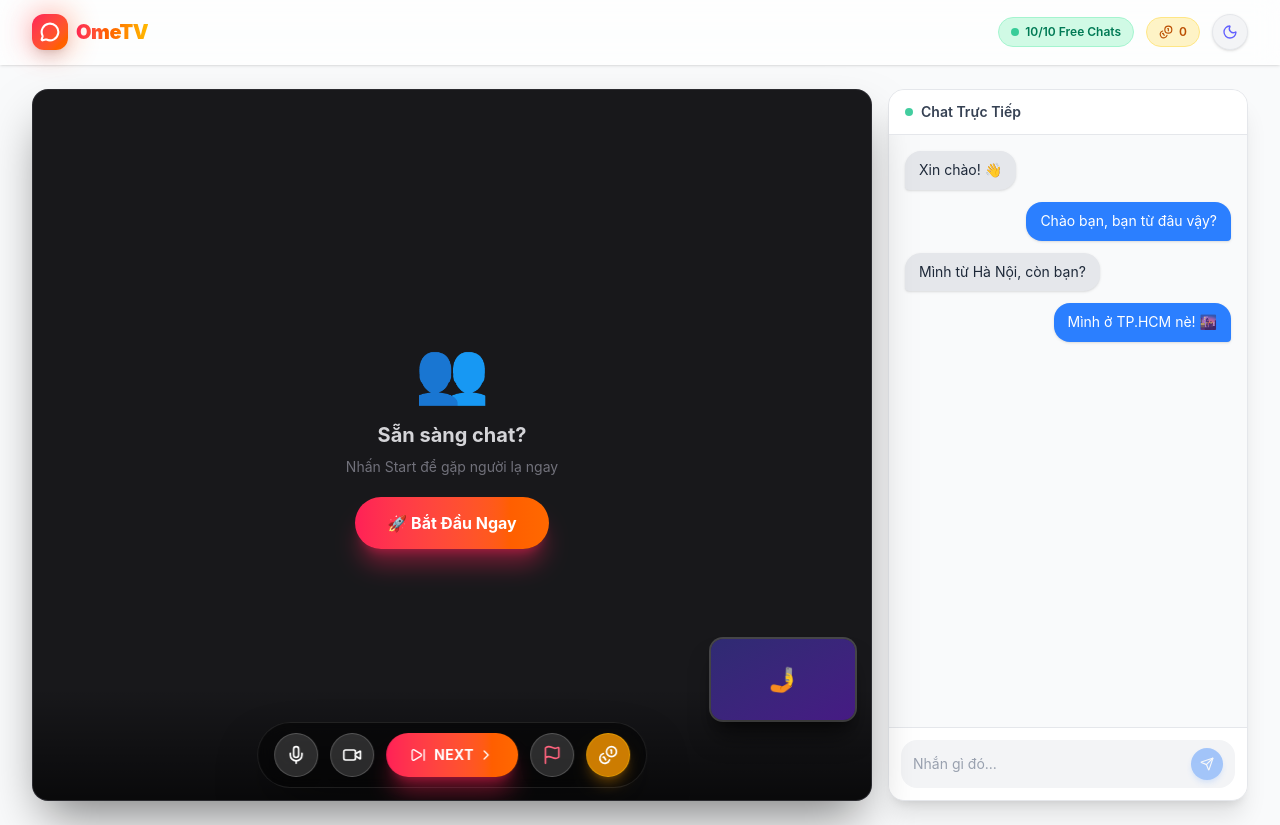
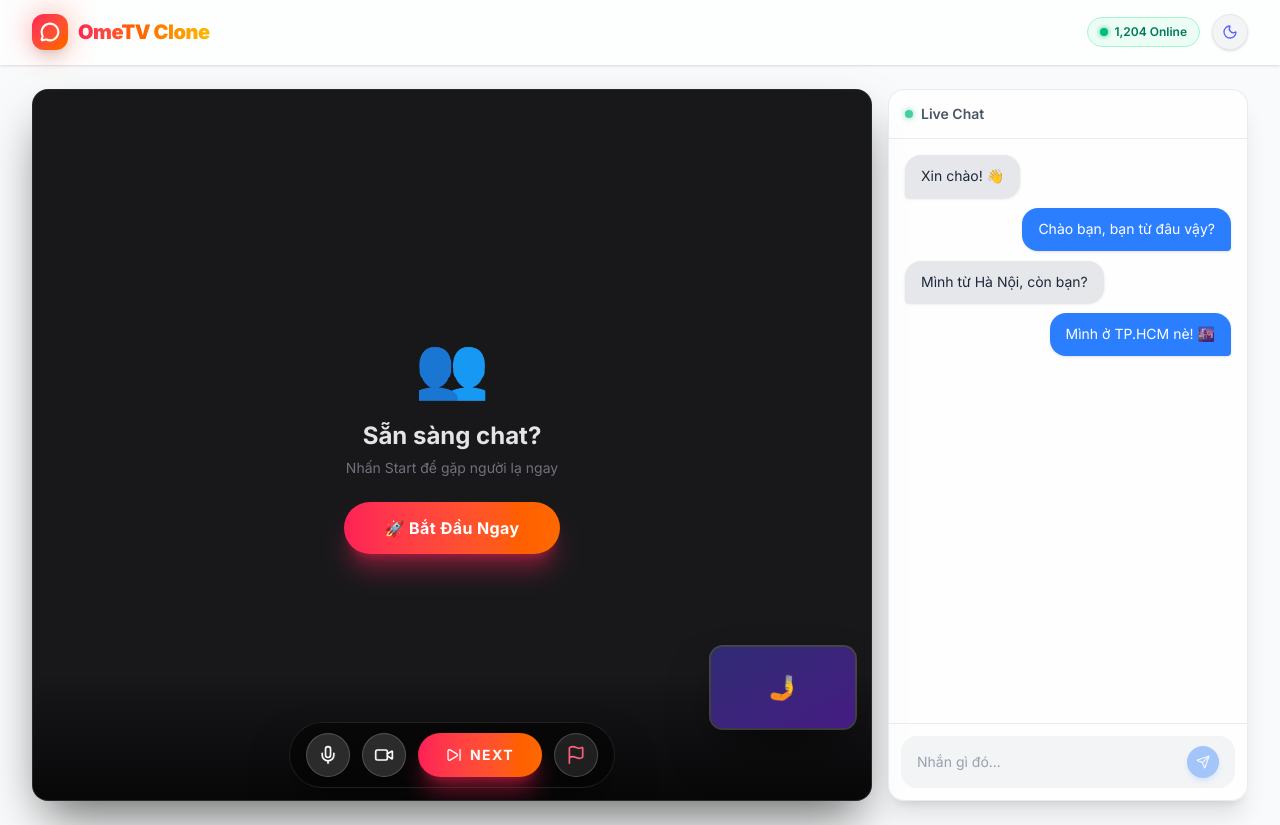
Before and after one commit to thanhdattt2006/mitmit-Live-Chat-Web, a React (Vite) app in the folder frontend/: page /room in a window 1280 px wide. Built offline with nearby package versions, Linux system fonts and the light colour scheme.

Commit message:
refractor: update new Room.jsx, App.jsx code

```diff
--- a/frontend/src/App.jsx
+++ b/frontend/src/App.jsx
@@ -1,16 +1,13 @@
 import { BrowserRouter, Routes, Route, Navigate } from 'react-router-dom';
-import MainLayout from './components/layouts/MainLayout';
 import Room from './pages/Room';
 
 export default function App() {
   return (
     <BrowserRouter>
-      <MainLayout>
-        <Routes>
-          <Route path="/" element={<Navigate to="/room" replace />} />
-          <Route path="/room" element={<Room />} />
-        </Routes>
-      </MainLayout>
+      <Routes>
+        <Route path="/" element={<Navigate to="/room" replace />} />
+        <Route path="/room" element={<Room />} />
+      </Routes>
     </BrowserRouter>
   );
 }
--- a/frontend/src/index.css
+++ b/frontend/src/index.css
@@ -1,5 +1,5 @@
+@import url('https://fonts.googleapis.com/css2?family=Inter:wght@300;400;500;600;700;800;900&display=swap');
 @import "tailwindcss";
-@import url('https://fonts.googleapis.com/css2?family=Inter:wght@300;400;500;600;700;800;900&display=swap');
 
 @layer base {
   *, *::before, *::after {
@@ -20,7 +20,7 @@
 @layer utilities {
   .scrollbar-thin {
     scrollbar-width: thin;
-    scrollbar-color: theme(colors.zinc.600) transparent;
+    scrollbar-color: theme(--color-zinc-600) transparent;
   }
   .scrollbar-thin::-webkit-scrollbar {
     width: 4px;
@@ -29,7 +29,7 @@
     background: transparent;
   }
   .scrollbar-thin::-webkit-scrollbar-thumb {
-    background-color: theme(colors.zinc.600);
+    background-color: rgb(82 82 91);
     border-radius: 9999px;
   }
 }
--- a/frontend/src/pages/Room.jsx
+++ b/frontend/src/pages/Room.jsx
@@ -1,34 +1,41 @@
-import { useRef, useEffect, useState } from 'react';
+import { useState, useEffect, useRef } from 'react';
 import {
-  Mic, MicOff, Video, VideoOff, Flag, Coins,
-  Send, SkipForward, ChevronRight, Loader2
+  Mic, MicOff, Video, VideoOff, Flag, Send, Sun, Moon,
+  SkipForward, Loader2, MessageCircle, Coins,
 } from 'lucide-react';
 import { clsx } from 'clsx';
-import useRoomStore from '../store/useRoomStore';
 
-// ─── Chat Message Bubble ────────────────────────────────────────────────────
-function MessageBubble({ message }) {
+// ─── Mock initial messages ────────────────────────────────────────────────────
+const INITIAL_MESSAGES = [
+  { id: '1', text: 'Xin chào! 👋', isMe: false },
+  { id: '2', text: 'Chào bạn, bạn từ đâu vậy?', isMe: true },
+  { id: '3', text: 'Mình từ Hà Nội, còn bạn?', isMe: false },
+  { id: '4', text: 'Mình ở TP.HCM nè! 🌆', isMe: true },
+];
+
+// ─── Message Bubble ───────────────────────────────────────────────────────────
+function MessageBubble({ msg }) {
   return (
-    <div className={clsx('flex', message.isMe ? 'justify-end' : 'justify-start')}>
+    <div className={clsx('flex', msg.isMe ? 'justify-end' : 'justify-start')}>
       <div
         className={clsx(
-          'max-w-[75%] px-3.5 py-2 rounded-2xl text-sm leading-relaxed shadow-sm',
-          message.isMe
-            ? 'bg-blue-500 text-white rounded-br-sm'
-            : 'bg-gray-200 dark:bg-zinc-800 text-gray-800 dark:text-gray-100 rounded-bl-sm'
+          'max-w-[78%] px-4 py-2.5 text-sm leading-relaxed shadow-sm',
+          msg.isMe
+            ? 'bg-blue-500 text-white rounded-2xl rounded-br-sm'
+            : 'bg-gray-200 dark:bg-zinc-800 text-gray-800 dark:text-gray-100 rounded-2xl rounded-bl-sm'
         )}
       >
-        {message.text}
+        {msg.text}
       </div>
     </div>
   );
 }
 
-// ─── Chat Panel ─────────────────────────────────────────────────────────────
-function ChatPanel() {
-  const { messages, sendMessage } = useRoomStore();
+// ─── Chat Panel ───────────────────────────────────────────────────────────────
+function ChatPanel({ messages, onSend }) {
   const [input, setInput] = useState('');
   const bottomRef = useRef(null);
+  const inputRef = useRef(null);
 
   useEffect(() => {
     bottomRef.current?.scrollIntoView({ behavior: 'smooth' });
@@ -37,8 +44,9 @@ function ChatPanel() {
   const handleSend = () => {
     const trimmed = input.trim();
     if (!trimmed) return;
-    sendMessage(trimmed, true);
+    onSend(trimmed);
     setInput('');
+    inputRef.current?.focus();
   };
 
   const handleKeyDown = (e) => {
@@ -49,33 +57,34 @@ function ChatPanel() {
   };
 
   return (
-    <div className="flex flex-col h-full bg-gray-50 dark:bg-zinc-950 rounded-2xl border border-gray-200 dark:border-zinc-800 shadow-xl overflow-hidden">
+    <div className="flex flex-col h-full bg-white/80 dark:bg-zinc-900/80 backdrop-blur-sm rounded-2xl border border-gray-200/80 dark:border-zinc-700/50 shadow-xl overflow-hidden">
       {/* Chat Header */}
-      <div className="px-4 py-3 border-b border-gray-200 dark:border-zinc-800 bg-white dark:bg-zinc-900/60 backdrop-blur-sm">
-        <h2 className="text-sm font-semibold text-gray-700 dark:text-gray-300 flex items-center gap-2">
-          <span className="w-2 h-2 rounded-full bg-emerald-500 animate-pulse" />
-          Chat Trực Tiếp
+      <div className="px-4 py-3.5 border-b border-gray-200/80 dark:border-zinc-700/50">
+        <h2 className="text-sm font-semibold text-gray-600 dark:text-zinc-400 flex items-center gap-2">
+          <span className="w-2 h-2 rounded-full bg-emerald-500 shadow-[0_0_6px_rgba(16,185,129,0.8)] animate-pulse" />
+          Live Chat
         </h2>
       </div>
 
       {/* Messages */}
-      <div className="flex-1 overflow-y-auto p-4 space-y-3 scrollbar-thin">
+      <div className="flex-1 overflow-y-auto p-4 space-y-2.5 scrollbar-thin">
         {messages.length === 0 ? (
-          <div className="flex flex-col items-center justify-center h-full text-gray-400 dark:text-zinc-600 text-sm gap-2">
-            <span className="text-2xl">💬</span>
-            <span>Chưa có tin nhắn nào</span>
+          <div className="flex flex-col items-center justify-center h-full gap-2 text-gray-400 dark:text-zinc-600">
+            <span className="text-3xl">💬</span>
+            <span className="text-sm">Chưa có tin nhắn</span>
           </div>
         ) : (
-          messages.map((msg) => <MessageBubble key={msg.id} message={msg} />)
+          messages.map((msg) => <MessageBubble key={msg.id} msg={msg} />)
         )}
         <div ref={bottomRef} />
       </div>
 
-      {/* Input Area */}
-      <div className="p-3 border-t border-gray-200 dark:border-zinc-800 bg-white dark:bg-zinc-900/60">
-        <div className="flex items-center gap-2 bg-gray-100 dark:bg-zinc-800 rounded-2xl px-3 py-2">
+      {/* Input */}
+      <div className="p-3 border-t border-gray-200/80 dark:border-zinc-700/50">
+        <div className="flex items-center gap-2 bg-gray-100 dark:bg-zinc-800 rounded-2xl px-4 py-2.5">
           <input
             id="chat-input"
+            ref={inputRef}
             type="text"
             value={input}
             onChange={(e) => setInput(e.target.value)}
@@ -84,11 +93,11 @@ function ChatPanel() {
             className="flex-1 bg-transparent text-sm text-gray-800 dark:text-gray-100 placeholder-gray-400 dark:placeholder-zinc-500 outline-none"
           />
           <button
-            id="send-message-btn"
+            id="send-btn"
             onClick={handleSend}
             disabled={!input.trim()}
+            aria-label="Gửi tin nhắn"
             className="w-8 h-8 flex items-center justify-center rounded-full bg-blue-500 hover:bg-blue-600 disabled:opacity-40 disabled:cursor-not-allowed text-white transition-all duration-200 hover:scale-110 shadow-md shadow-blue-500/30 flex-shrink-0"
-            aria-label="Send message"
           >
             <Send className="w-3.5 h-3.5" />
           </button>
@@ -98,119 +107,206 @@ function ChatPanel() {
   );
 }
 
-// ─── Video Toolbar ───────────────────────────────────────────────────────────
-function VideoToolbar({ onNext }) {
-  const { isMicOn, isCamOn, toggleMic, toggleCam } = useRoomStore();
+// ─── Floating Toolbar ─────────────────────────────────────────────────────────
+function VideoToolbar({ isMicOn, isCamOn, onToggleMic, onToggleCam, onNext }) {
+  const iconBtn = (active, label, icon) => (
+    <button
+      aria-label={label}
+      onClick={active === 'mic' ? onToggleMic : onToggleCam}
+      className={clsx(
+        'w-11 h-11 flex items-center justify-center rounded-full border transition-all duration-200 hover:scale-110 shadow-md',
+        (active === 'mic' ? isMicOn : isCamOn)
+          ? 'bg-white/15 border-white/20 text-white hover:bg-white/25'
+          : 'bg-red-500/80 border-red-400/50 text-white hover:bg-red-500'
+      )}
+    >
+      {icon}
+    </button>
+  );
 
   return (
-    <div className="flex items-center justify-center gap-2 sm:gap-3">
-      {/* Mic Toggle */}
+    <div className="flex items-center gap-2 sm:gap-3">
+      {/* Mic */}
       <button
         id="mic-toggle-btn"
-        onClick={toggleMic}
+        aria-label="Bật/tắt mic"
+        onClick={onToggleMic}
         className={clsx(
-          'w-11 h-11 flex items-center justify-center rounded-full border transition-all duration-200 hover:scale-110 shadow-lg',
+          'w-11 h-11 flex items-center justify-center rounded-full border transition-all duration-200 hover:scale-110 shadow-md',
           isMicOn
             ? 'bg-white/15 border-white/20 text-white hover:bg-white/25'
             : 'bg-red-500/80 border-red-400/50 text-white hover:bg-red-500'
         )}
-        aria-label="Toggle microphone"
       >
         {isMicOn ? <Mic className="w-5 h-5" /> : <MicOff className="w-5 h-5" />}
       </button>
 
-      {/* Camera Toggle */}
+      {/* Camera */}
       <button
         id="cam-toggle-btn"
-        onClick={toggleCam}
+        aria-label="Bật/tắt camera"
+        onClick={onToggleCam}
         className={clsx(
-          'w-11 h-11 flex items-center justify-center rounded-full border transition-all duration-200 hover:scale-110 shadow-lg',
+          'w-11 h-11 flex items-center justify-center rounded-full border transition-all duration-200 hover:scale-110 shadow-md',
           isCamOn
             ? 'bg-white/15 border-white/20 text-white hover:bg-white/25'
             : 'bg-red-500/80 border-red-400/50 text-white hover:bg-red-500'
         )}
-        aria-label="Toggle camera"
       >
         {isCamOn ? <Video className="w-5 h-5" /> : <VideoOff className="w-5 h-5" />}
       </button>
 
-      {/* NEXT Button */}
+      {/* NEXT */}
       <button
-        id="next-stranger-btn"
+        id="next-btn"
+        aria-label="Bỏ qua"
         onClick={onNext}
-        className="flex items-center gap-2 px-6 py-3 rounded-full bg-gradient-to-r from-rose-500 to-orange-500 hover:from-rose-600 hover:to-orange-600 text-white font-bold text-sm tracking-wide shadow-xl shadow-rose-500/40 hover:shadow-rose-500/60 transition-all duration-200 hover:scale-105 active:scale-95"
-        aria-label="Skip to next stranger"
+        className="flex items-center gap-2 px-7 py-3 rounded-full bg-gradient-to-r from-rose-500 to-orange-500 hover:from-rose-600 hover:to-orange-600 text-white font-bold text-sm tracking-widest shadow-xl shadow-rose-500/40 hover:shadow-rose-500/60 transition-all duration-200 hover:scale-105 active:scale-95"
       >
         <SkipForward className="w-4 h-4" />
         NEXT
-        <ChevronRight className="w-4 h-4 -ml-1" />
       </button>
 
       {/* Report */}
       <button
         id="report-btn"
-        className="w-11 h-11 flex items-center justify-center rounded-full bg-white/15 border border-white/20 text-rose-400 hover:bg-rose-500/30 hover:text-rose-300 hover:border-rose-400/40 transition-all duration-200 hover:scale-110 shadow-lg"
-        aria-label="Report user"
+        aria-label="Báo cáo"
+        className="w-11 h-11 flex items-center justify-center rounded-full bg-white/10 border border-white/20 text-rose-400 hover:bg-rose-500/30 hover:text-rose-300 hover:border-rose-400/50 transition-all duration-200 hover:scale-110 shadow-md"
       >
         <Flag className="w-5 h-5" />
-      </button>
-
-      {/* Nạp Xèng */}
-      <button
-        id="top-up-btn"
-        className="w-11 h-11 flex items-center justify-center rounded-full bg-amber-500/80 border border-amber-400/50 text-white hover:bg-amber-500 hover:scale-110 transition-all duration-200 shadow-lg shadow-amber-500/30"
-        aria-label="Top up coins"
-      >
-        <Coins className="w-5 h-5" />
       </button>
     </div>
   );
 }
 
-// ─── Main Room Page ──────────────────────────────────────────────────────────
+// ─── Header ───────────────────────────────────────────────────────────────────
+function Header({ isDark, onToggleDark }) {
+  return (
+    <header className="sticky top-0 z-50 w-full backdrop-blur-md bg-white/70 dark:bg-black/60 border-b border-white/30 dark:border-white/10 shadow-sm">
+      <div className="max-w-7xl mx-auto px-4 sm:px-6 lg:px-8">
+        <div className="flex items-center justify-between h-16">
+          {/* Logo */}
+          <div className="flex items-center gap-2.5 select-none">
+            <div className="relative">
+              <div className="absolute inset-0 bg-gradient-to-r from-rose-500 to-orange-500 blur-lg opacity-50 rounded-full" />
+              <div className="relative w-9 h-9 bg-gradient-to-br from-rose-500 to-orange-500 rounded-xl flex items-center justify-center shadow-lg">
+                <MessageCircle className="w-5 h-5 text-white" strokeWidth={2.5} />
+              </div>
+            </div>
+            <span className="text-xl font-black tracking-tight bg-gradient-to-r from-rose-500 via-orange-500 to-amber-400 bg-clip-text text-transparent">
+              OmeTV Clone
+            </span>
+          </div>
+
+          {/* Right side */}
+          <div className="flex items-center gap-2 sm:gap-3">
+            {/* Online badge */}
+            <div className="hidden sm:flex items-center gap-1.5 px-3 py-1.5 rounded-full bg-emerald-50 dark:bg-emerald-900/20 border border-emerald-200 dark:border-emerald-700/40 text-emerald-700 dark:text-emerald-400">
+              <span className="w-2 h-2 rounded-full bg-emerald-500 shadow-[0_0_5px_rgba(16,185,129,0.9)] animate-pulse" />
+              <span className="text-xs font-semibold">1,204 Online</span>
+            </div>
+
+            {/* Dark Mode Toggle */}
+            <button
+              id="theme-toggle-btn"
+              aria-label="Chuyển đổi giao diện"
+              onClick={onToggleDark}
+              className="w-9 h-9 flex items-center justify-center rounded-full bg-gray-100 dark:bg-zinc-800 border border-gray-200 dark:border-zinc-700 hover:scale-110 hover:bg-gray-200 dark:hover:bg-zinc-700 transition-all duration-200 shadow-sm"
+            >
+              {isDark
+                ? <Sun className="w-4 h-4 text-amber-400" />
+                : <Moon className="w-4 h-4 text-indigo-500" />
+              }
+            </button>
+          </div>
+        </div>
+      </div>
+    </header>
+  );
+}
+
+// ─── Root Room Page ───────────────────────────────────────────────────────────
 export default function Room() {
-  const { isMatching, isConnected, skipToNext, startMatching, onConnected } = useRoomStore();
+  // ── Dark mode (self-contained) ──────────────────────────────────────────────
+  const [isDark, setIsDark] = useState(() => {
+    if (typeof window === 'undefined') return true;
+    const stored = localStorage.getItem('theme');
+    return stored ? stored === 'dark' : window.matchMedia('(prefers-color-scheme: dark)').matches;
+  });
 
-  // Simulate auto-connect after 2s when matching
+  useEffect(() => {
+    const root = document.documentElement;
+    if (isDark) {
+      root.classList.add('dark');
+      localStorage.setItem('theme', 'dark');
+    } else {
+      root.classList.remove('dark');
+      localStorage.setItem('theme', 'light');
+    }
+  }, [isDark]);
+
+  // ── Local state ─────────────────────────────────────────────────────────────
+  const [isMicOn, setIsMicOn] = useState(true);
+  const [isCamOn, setIsCamOn] = useState(true);
+  const [isMatching, setIsMatching] = useState(false);
+  const [isConnected, setIsConnected] = useState(false);
+  const [messages, setMessages] = useState(INITIAL_MESSAGES);
+
+  // ── Auto-connect simulation ─────────────────────────────────────────────────
   useEffect(() => {
     if (!isMatching) return;
-    const timer = setTimeout(() => onConnected(), 2000);
-    return () => clearTimeout(timer);
-  }, [isMatching, onConnected]);
+    const t = setTimeout(() => {
+      setIsMatching(false);
+      setIsConnected(true);
+      setMessages([]);
+    }, 2000);
+    return () => clearTimeout(t);
+  }, [isMatching]);
 
   const handleNext = () => {
-    skipToNext();
+    setIsConnected(false);
+    setIsMatching(true);
+    setMessages([]);
   };
 
   const handleStart = () => {
-    startMatching();
+    setIsMatching(true);
+    setMessages([]);
+  };
+
+  const handleSend = (text) => {
+    setMessages((prev) => [
+      ...prev,
+      { id: crypto.randomUUID(), text, isMe: true },
+    ]);
   };
 
   return (
+    <div className="min-h-screen bg-gray-50 dark:bg-zinc-950 transition-colors duration-300">
+      <Header isDark={isDark} onToggleDark={() => setIsDark((v) => !v)} />
+
+      {/* Page body */}
       <div className="max-w-7xl mx-auto px-3 sm:px-6 lg:px-8 py-4 sm:py-6">
-      <div className="flex flex-col lg:flex-row gap-4 h-[calc(100vh-5.5rem)]">
+        <div className="flex flex-col lg:flex-row gap-4" style={{ height: 'calc(100vh - 5.5rem)' }}>
 
-        {/* ── LEFT: Video Area (70%) ── */}
-        <div className="flex-1 lg:flex-[7] flex flex-col gap-3 min-h-0">
-          {/* Main Video Frame */}
-          <div className="relative flex-1 bg-zinc-900 rounded-2xl overflow-hidden shadow-2xl shadow-black/50 border border-zinc-700/50">
+          {/* ── LEFT · Video (70%) ── */}
+          <div className="flex-1 lg:flex-[7] flex flex-col min-h-0">
+            <div className="relative flex-1 bg-zinc-900 rounded-2xl overflow-hidden shadow-2xl shadow-black/60 border border-zinc-700/40">
 
-            {/* Remote Video / Placeholder */}
+              {/* Stranger feed */}
               {isConnected ? (
-              // Mock connected state – gray video
                 <div className="w-full h-full bg-gradient-to-br from-zinc-800 to-zinc-900 flex items-center justify-center">
                   <div className="text-center space-y-3">
-                  <div className="w-20 h-20 rounded-full bg-zinc-700 mx-auto flex items-center justify-center text-4xl">
+                    <div className="w-20 h-20 rounded-full bg-zinc-700 mx-auto flex items-center justify-center text-4xl shadow-inner">
                       😊
                     </div>
-                  <p className="text-zinc-400 text-sm font-medium">Đã kết nối</p>
+                    <p className="text-zinc-400 text-sm font-medium tracking-wide">Đã kết nối</p>
                   </div>
                 </div>
               ) : (
-              // Waiting / Idle state
-              <div className="w-full h-full flex flex-col items-center justify-center gap-5">
+                <div className="w-full h-full flex items-center justify-center">
                   {isMatching ? (
-                  <div className="text-center space-y-4">
+                    <div className="text-center space-y-5">
                       <div className="relative mx-auto w-16 h-16">
                         <div className="absolute inset-0 rounded-full bg-rose-500/20 animate-ping" />
                         <div className="relative w-16 h-16 rounded-full bg-rose-500/10 border-2 border-rose-500/40 flex items-center justify-center">
@@ -218,21 +314,21 @@ export default function Room() {
                         </div>
                       </div>
                       <p className="text-zinc-300 text-lg font-semibold animate-pulse">
-                      Đang tìm người lạ...
+                        Đang kết nối...
                       </p>
                       <p className="text-zinc-500 text-sm">Vui lòng chờ trong giây lát</p>
                     </div>
                   ) : (
-                  <div className="text-center space-y-5">
+                    <div className="text-center space-y-6">
                       <div className="text-6xl">👥</div>
-                    <div className="space-y-2">
-                      <p className="text-zinc-300 text-xl font-bold">Sẵn sàng chat?</p>
+                      <div className="space-y-1.5">
+                        <p className="text-zinc-200 text-2xl font-bold">Sẵn sàng chat?</p>
                         <p className="text-zinc-500 text-sm">Nhấn Start để gặp người lạ ngay</p>
                       </div>
                       <button
                         id="start-btn"
                         onClick={handleStart}
-                      className="px-8 py-3.5 bg-gradient-to-r from-rose-500 to-orange-500 hover:from-rose-600 hover:to-orange-600 text-white font-bold text-base rounded-full shadow-xl shadow-rose-500/40 hover:shadow-rose-500/60 transition-all duration-300 hover:scale-105 active:scale-95"
+                        className="px-10 py-3.5 bg-gradient-to-r from-rose-500 to-orange-500 hover:from-rose-600 hover:to-orange-600 text-white font-bold text-base rounded-full shadow-xl shadow-rose-500/40 hover:shadow-rose-500/60 transition-all duration-300 hover:scale-105 active:scale-95 tracking-wide"
                       >
                         🚀 Bắt Đầu Ngay
                       </button>
@@ -241,31 +337,37 @@ export default function Room() {
                 </div>
               )}
 
-            {/* Gradient overlay at bottom */}
-            <div className="absolute bottom-0 left-0 right-0 h-28 bg-gradient-to-t from-black/60 to-transparent pointer-events-none" />
+              {/* Bottom gradient fade */}
+              <div className="absolute bottom-0 left-0 right-0 h-32 bg-gradient-to-t from-black/70 to-transparent pointer-events-none" />
 
-            {/* Local Camera (PiP) */}
-            <div className="absolute bottom-20 right-3 sm:right-4 w-28 sm:w-36 aspect-video bg-zinc-800 rounded-xl overflow-hidden ring-2 ring-white/20 shadow-xl shadow-black/50 group">
+              {/* PiP · Your camera */}
+              <div className="absolute bottom-[4.5rem] right-3 sm:right-4 w-28 sm:w-36 aspect-video bg-zinc-800 rounded-xl overflow-hidden ring-2 ring-white/20 shadow-2xl shadow-black/60 group transition-transform duration-200 hover:scale-105">
                 <div className="w-full h-full bg-gradient-to-br from-indigo-900/80 to-violet-900/80 flex items-center justify-center">
                   <span className="text-2xl">🤳</span>
                 </div>
-              <div className="absolute inset-0 bg-black/0 group-hover:bg-black/20 transition-colors duration-200 flex items-center justify-center">
-                <span className="opacity-0 group-hover:opacity-100 text-white text-[10px] font-medium transition-opacity duration-200">
-                  You
-                </span>
+                <div className="absolute inset-x-0 bottom-0 bg-black/50 py-0.5 opacity-0 group-hover:opacity-100 transition-opacity duration-200 flex items-center justify-center">
+                  <span className="text-white text-[10px] font-medium">You</span>
                 </div>
               </div>
 
               {/* Floating Toolbar */}
-            <div className="absolute bottom-3 left-1/2 -translate-x-1/2 w-max backdrop-blur-lg bg-black/50 border border-white/10 rounded-full px-4 py-2.5 shadow-2xl shadow-black/50">
-              <VideoToolbar onNext={handleNext} />
+              <div className="absolute bottom-3 left-1/2 -translate-x-1/2 w-max backdrop-blur-xl bg-black/50 border border-white/10 rounded-full px-4 py-2.5 shadow-2xl shadow-black/60">
+                <VideoToolbar
+                  isMicOn={isMicOn}
+                  isCamOn={isCamOn}
+                  onToggleMic={() => setIsMicOn((v) => !v)}
+                  onToggleCam={() => setIsCamOn((v) => !v)}
+                  onNext={handleNext}
+                />
               </div>
             </div>
           </div>
 
-        {/* ── RIGHT: Chat Area (30%) ── */}
-        <div className="h-64 lg:h-auto lg:flex-[3] min-h-0">
-          <ChatPanel />
+          {/* ── RIGHT · Chat (30%) ── */}
+          <div className="h-72 lg:h-auto lg:flex-[3] min-h-0">
+            <ChatPanel messages={messages} onSend={handleSend} />
+          </div>
+
         </div>
       </div>
     </div>
```
Lines whose indentation alone changed are shown as unchanged.
